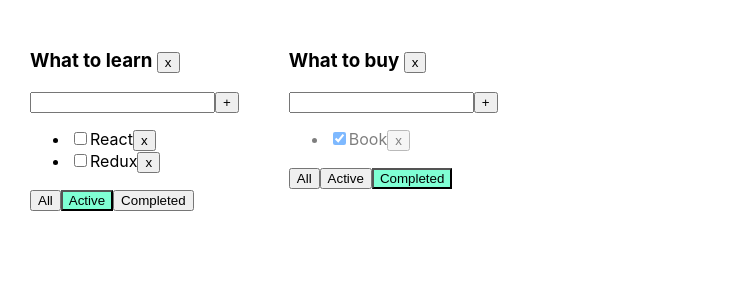
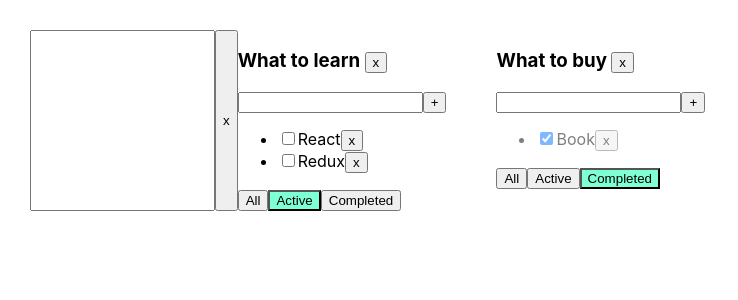
Before and after one commit to Radchenko87dmytro/My-Portfolio, a React (Create React App) app: page / in a window 1280 px wide. Shown: the top 300 px of the page, without its empty margins (0-738 px from the left). Built offline with nearby package versions, Linux system fonts and the light colour scheme.

Commit message:
feature: created addItem component

```diff
--- a/src/App.tsx
+++ b/src/App.tsx
@@ -78,6 +78,7 @@ function App() {
   };
   return (
     <div className="App">
+      <input /> <button>x</button>
       {todolists.map((tl) => {
         let tasksForTodolist = tasksObj[tl.id];
 
@@ -103,7 +104,6 @@ function App() {
           />
         );
       })}
-
       {/* <Todolist title="Movies" tasks={tasks2} /> */}
     </div>
   );
--- a/src/Todolist.tsx
+++ b/src/Todolist.tsx
@@ -1,5 +1,6 @@
 import { FilterValuesType } from "./App";
 import { ChangeEvent, useState, KeyboardEvent } from "react";
+import { AddItemForm } from "./addItem";
 function sum(a: number, b: number) {
   alert(a + b);
 }
@@ -29,34 +30,6 @@ export interface PropsType {
 }
 
 export function Todolist(props: PropsType) {
-  const [title, setNewTaskTitle] = useState("");
-  const [error, setError] = useState<string | null>(null);
-
-  const onNewTitleChangeHandler = (e: ChangeEvent<HTMLInputElement>) => {
-    setNewTaskTitle(e.currentTarget.value);
-  };
-
-  const onKeyPressHandler = (e: KeyboardEvent<HTMLInputElement>) => {
-    setError(null);
-    if (e.charCode === 13 && title.trim() !== "") {
-      props.addTask(title, props.id);
-      setNewTaskTitle("");
-    }
-
-    // else {
-    //   setError("Field is required");
-    // }
-  };
-
-  const addTask = () => {
-    if (title.trim() !== "") {
-      props.addTask(title.trim(), props.id);
-      setNewTaskTitle("");
-      setError("");
-    } else {
-      setError("Field is required");
-    }
-  };
   const onAllClickHandler = () => props.changeFilter("all", props.id);
   const onActiveClickHandler = () => props.changeFilter("active", props.id);
   const onCompletedClickHandler = () =>
@@ -71,16 +44,8 @@ export function Todolist(props: PropsType) {
       <h3>
         {props.title} <button onClick={removeTodolist}>x</button>
       </h3>
-      <div>
-        <input
-          value={title}
-          onChange={onNewTitleChangeHandler}
-          onKeyPress={onKeyPressHandler}
-          className={error ? "error" : ""}
-        />
-        <button onClick={addTask}>+</button>
-        {error && <div className="error-message">{error}</div>}
-      </div>
+      <AddItemForm id={props.id} addTask={props.addTask}></AddItemForm>
+
       <ul>
         {props.tasks.map((t) => {
           const onChangeHandler = (e: ChangeEvent<HTMLInputElement>) => {
--- /dev/null
+++ b/src/addItem.tsx
@@ -0,0 +1,41 @@
+import { ChangeEvent, useState, KeyboardEvent } from "react";
+
+export type AddItemFormPropsType = {
+  addTask: (title: string, todolistId: string) => void;
+  id: string;
+};
+export function AddItemForm(props: AddItemFormPropsType) {
+  const [title, setNewTaskTitle] = useState("");
+  const [error, setError] = useState<string | null>(null);
+  const onNewTitleChangeHandler = (e: ChangeEvent<HTMLInputElement>) => {
+    setNewTaskTitle(e.currentTarget.value);
+  };
+  const onKeyPressHandler = (e: KeyboardEvent<HTMLInputElement>) => {
+    setError(null);
+    if (e.charCode === 13 && title.trim() !== "") {
+      props.addTask(title, props.id);
+      setNewTaskTitle("");
+    }
+  };
+  const addTask = () => {
+    if (title.trim() !== "") {
+      props.addTask(title.trim(), props.id);
+      setNewTaskTitle("");
+      setError("");
+    } else {
+      setError("Field is required");
+    }
+  };
+  return (
+    <div>
+      <input
+        value={title}
+        onChange={onNewTitleChangeHandler}
+        onKeyPress={onKeyPressHandler}
+        className={error ? "error" : ""}
+      />
+      <button onClick={addTask}>+</button>
+      {error && <div className="error-message">{error}</div>}
+    </div>
+  );
+}
```
